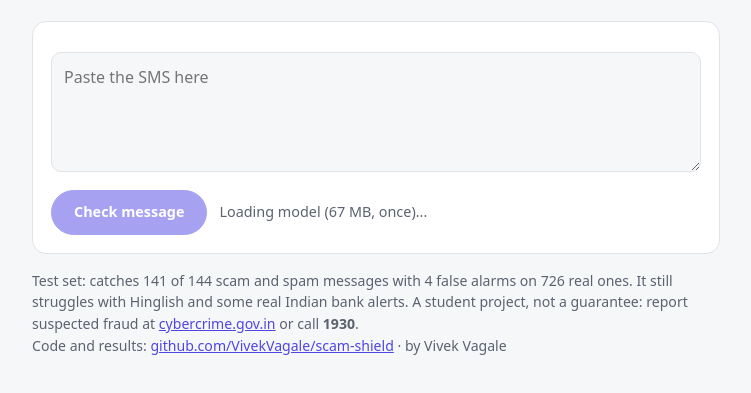
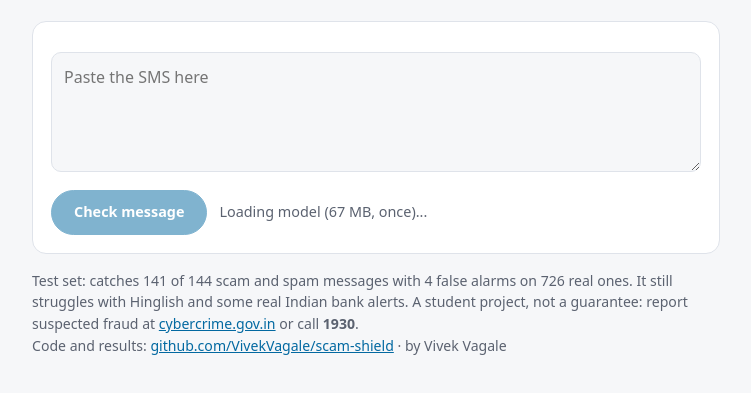
Before and after one commit to VivekVagale/scam-shield, a plain HTML site: page web/index.html in a window 1280 px wide. Shown: the part 161-554 px from the top of the page, without its empty margins (264-1015 px from the left). Drawn offline with Linux system fonts and the light colour scheme.

Commit message:
Web demo: security-blue accent (5.9:1 contrast on buttons)

```diff
--- a/web/index.html
+++ b/web/index.html
@@ -9,13 +9,13 @@
 <style>
   :root {
     --bg: #f6f7f9; --card: #ffffff; --text: #16181d; --muted: #5b6270; --border: #dfe3ea;
-    --accent: #4f46e5; --scam: #c62828; --scam-bg: #fdecec; --spam: #a15c00; --spam-bg: #fff4e0;
+    --accent: #0369a1; --on-accent: #ffffff; --scam: #c62828; --scam-bg: #fdecec; --spam: #a15c00; --spam-bg: #fff4e0;
     --ham: #1b7a3d; --ham-bg: #e8f6ed; --bar: #e9ecf2;
   }
   @media (prefers-color-scheme: dark) {
     :root {
       --bg: #0f1115; --card: #171a21; --text: #e8eaef; --muted: #9aa3b2; --border: #2a2f3a;
-      --accent: #8b85ff; --scam: #ff6b6b; --scam-bg: #3a1618; --spam: #ffb347; --spam-bg: #33260f;
+      --accent: #38bdf8; --on-accent: #0b1220; --scam: #ff6b6b; --scam-bg: #3a1618; --spam: #ffb347; --spam-bg: #33260f;
       --ham: #5fd38a; --ham-bg: #11291b; --bar: #252a35;
     }
   }
@@ -30,7 +30,7 @@
   button { font: inherit; cursor: pointer; border-radius: 999px; border: 1px solid var(--border);
            background: var(--card); color: var(--text); padding: 6px 14px; font-size: .9rem; }
   button:hover { border-color: var(--accent); }
-  button.primary { background: var(--accent); color: #fff; border-color: var(--accent); padding: 10px 22px; font-weight: 600; }
+  button.primary { background: var(--accent); color: var(--on-accent); border-color: var(--accent); padding: 10px 22px; font-weight: 600; }
   button:disabled { opacity: .5; cursor: default; }
   textarea { width: 100%; min-height: 120px; resize: vertical; font: inherit; color: var(--text);
              background: var(--bg); border: 1px solid var(--border); border-radius: 10px; padding: 12px; }
```
